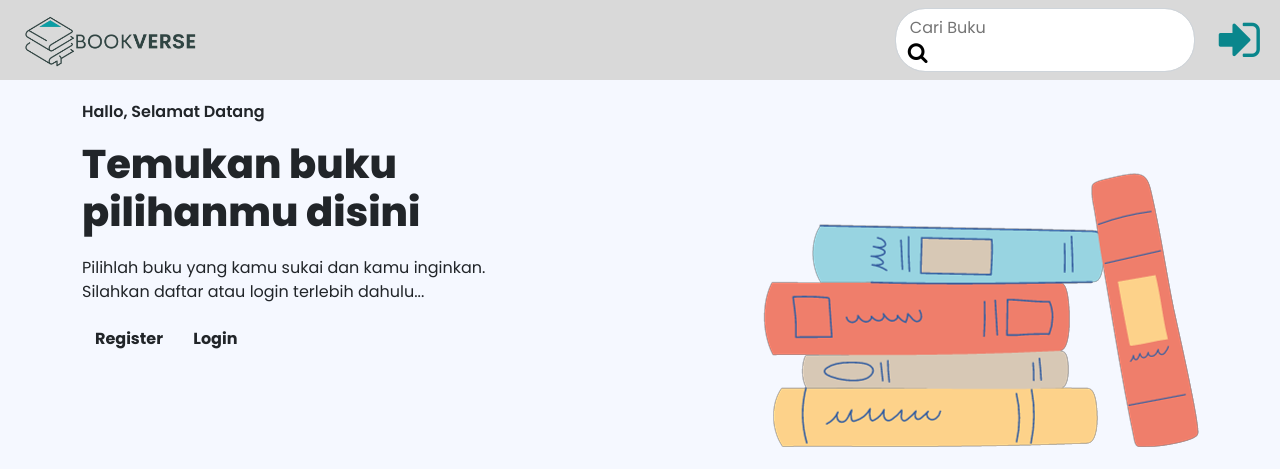
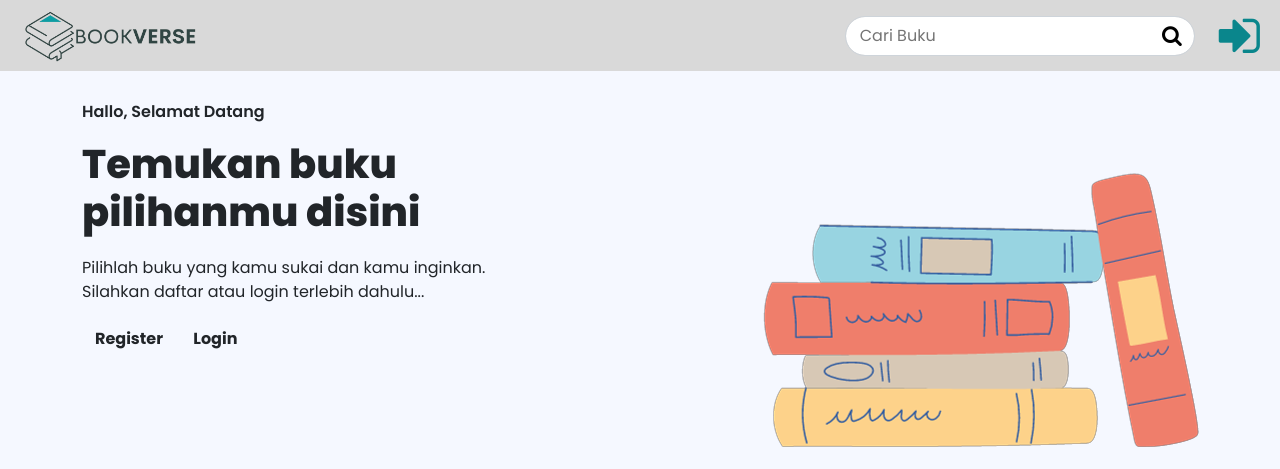
Before and after one commit to Unmates/Bookverse-kelompok3, a Flask app: page / in a window 1280 px wide. Shown: the top 469 px of the page. Run offline with Flask 3, Linux system fonts and the light colour scheme.

Commit message:
updatecss

```diff
--- a/static/style.css
+++ b/static/style.css
@@ -43,13 +43,13 @@ body {
 
 .form-nav {
     border-radius: 30px;
-    width: 300px;
+    width: auto;
 }
 
 .inp-nav {
     border: white;
     outline: white;
-    width: 250px;
+    width: 300px;
 }
 
 .icon-src-nav {
```
